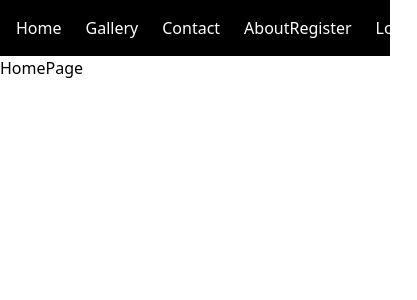
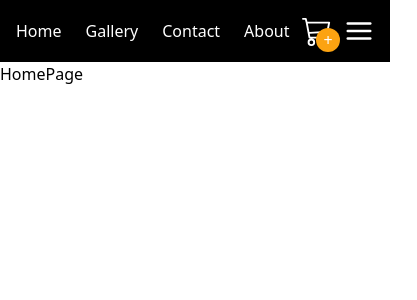
Before and after one commit to Ghada-Emad1/ITI-Ecommerce-Project, a React (Vite) app: page / in a window 390 px wide. Shown: the top 300 px of the page, 417 px wide, since content can reach past the window. Built offline with nearby package versions, Linux system fonts and the light colour scheme.

Commit message:
responsive navbar

```diff
--- a/src/components/Navbar.jsx
+++ b/src/components/Navbar.jsx
@@ -1,6 +1,10 @@
 import { Link } from "react-router-dom";
-
+import { BsCart3 } from "react-icons/bs";
+import { FiMenu } from "react-icons/fi";
+import { useState } from "react";
+import { AiOutlineClose } from "react-icons/ai";
 export const Navbar = () => {
+  const [open, setopen] = useState(false);
   return (
     <div className="flex justify-between items-center p-4 sticky top-0 bg-black text-white">
       <div className="flex gap-6">
@@ -9,10 +13,46 @@ export const Navbar = () => {
         <Link to="/contact">Contact</Link>
         <Link to="/about">About</Link>
       </div>
-      <div className="flex gap-6">
+      <div className="hidden sm:flex gap-6">
         <Link to="/register">Register</Link>
         <Link to="/login">Login</Link>
+        <div>
+          <div>
+            <BsCart3 size={30} />
+            <div className="w-[1.5rem] h-[1.5rem] bg-orange absolute bottom-4 right-2 rounded-full text-center translate-x-[25%] translate-y-[25%] cursor-pointer">
+              +
+            </div>
+          </div>
+        </div>
       </div>
+      <div className="flex flex-row-reverse gap-3 sm:hidden cursor-pointer">
+        {!open && <FiMenu size={30} onClick={() => setopen(!open)} />}
+        <div>
+            <BsCart3 size={30} />
+            <div className="w-[1.5rem] h-[1.5rem] bg-orange absolute bottom-4 right-14 rounded-full text-center translate-x-[25%] translate-y-[25%] cursor-pointer">
+              +
+            </div>
+          </div>
+      </div>
+
+      {open && (
+        <div className="sm:hidden fixed top-0 right-0 w-[40%] bg-black h-full z-10 block p-4 transition-all ease-in-out duration-150">
+          <div>
+          <AiOutlineClose
+            className="cursor-pointer absolute right-0 "
+            size={30}
+            onClick={() => setopen(!open)}
+          />
+          </div>
+
+          <div className="mt-[40px] flex justify-center  flex-col gap-4 max-w-[200px]">
+            <Link to="login" className="bg-orange mx-6 py-1 rounded-lg text-center font-semibold">Login</Link>
+            <Link to="register" className="bg-orange mx-6 py-1 rounded-lg text-center font-semibold">signUp</Link>
+
+          </div>
+
+        </div>
+      )}
     </div>
   );
 };
```
